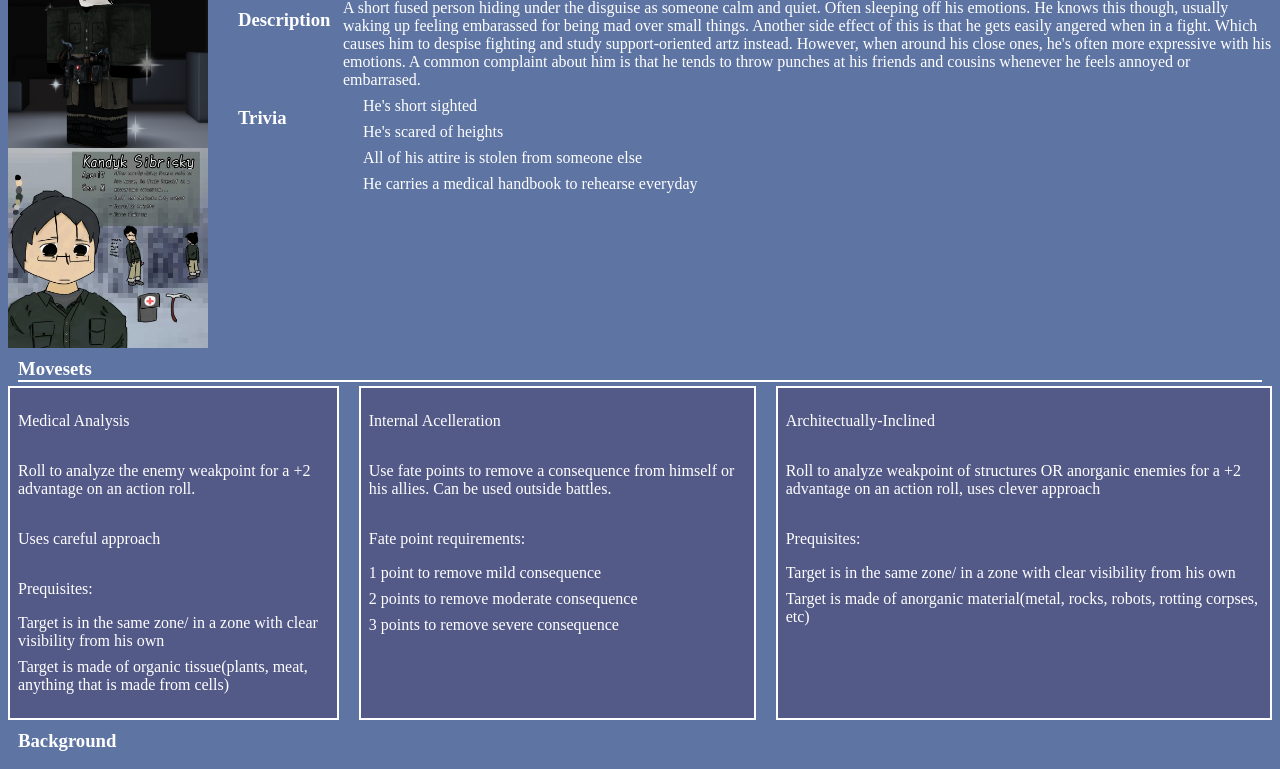
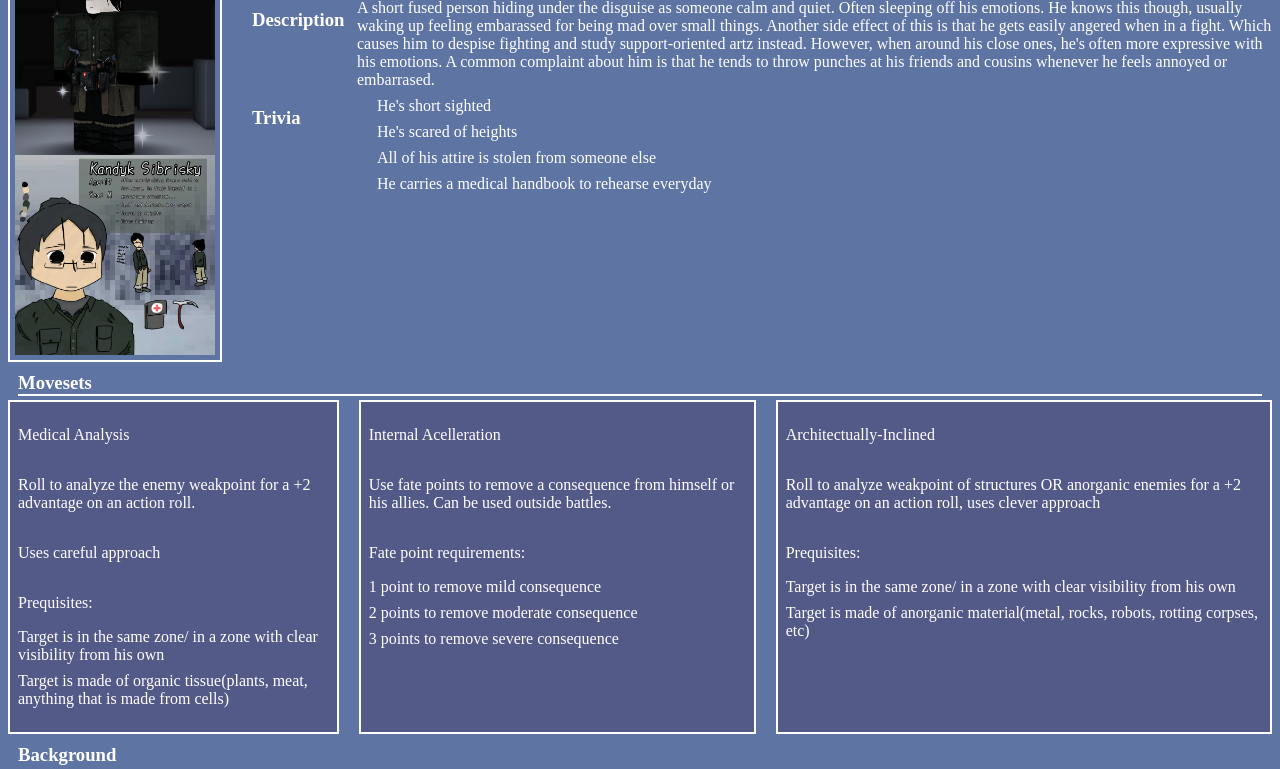
Before and after one commit to pudincuk30-web/Kandyk-dictionary, a plain HTML site: page index.html in a window 1280 px wide. Shown: the part 60-829 px from the top of the page. Drawn offline with Linux system fonts and the light colour scheme.

Commit message:
Add border to images

```diff
--- a/kandyk-dictionary/styles.css
+++ b/kandyk-dictionary/styles.css
@@ -39,6 +39,12 @@ ul, li {
 .intro{
     gap:8px;
 }
+
+.images {
+    padding: 5px;
+    border: 2px solid white;
+    flex: 0;
+}
 .header {
     border-bottom: 2px solid white;
 }
```
